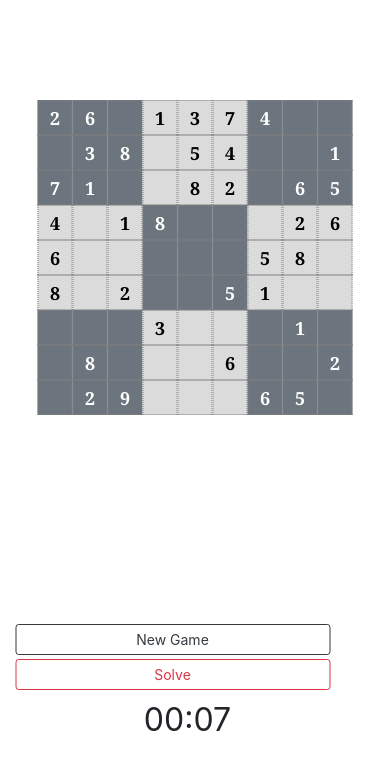
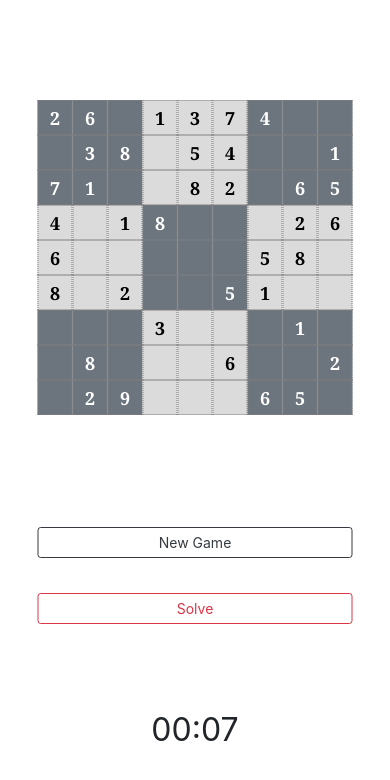
Before and after one commit to curtisyungen/sudoku, a React (Create React App) app: page / in a window 390 px wide. Shown: the top 780 px of the page. Built offline with nearby package versions, Linux system fonts and the light colour scheme.

Commit message:
Add files via upload

```diff
--- a/src/App.css
+++ b/src/App.css
@@ -57,15 +57,15 @@
 
   .buttons {
     bottom: 200px;
+    left: 50%;
+    margin-top: 10px;
     position: absolute;
+    transform: translate(-50%);
     width: 315px;
   }
 
   #solveGame,
   #newGame {
-    left: 50%;
-    position: absolute;
-    transform: translate(-50%);
     width: 315px;
   }
 
--- a/src/components/Clock/clock.css
+++ b/src/components/Clock/clock.css
@@ -8,9 +8,10 @@
 
 @media screen and (max-width: 960px) {
     .clock {
-        bottom: 100px;
-        margin-top: 35px;
+        bottom: 90px;
+        left: 50%;
         position: absolute;
+        transform: translate(-50%);
         width: 315px;
     }
 }
```
